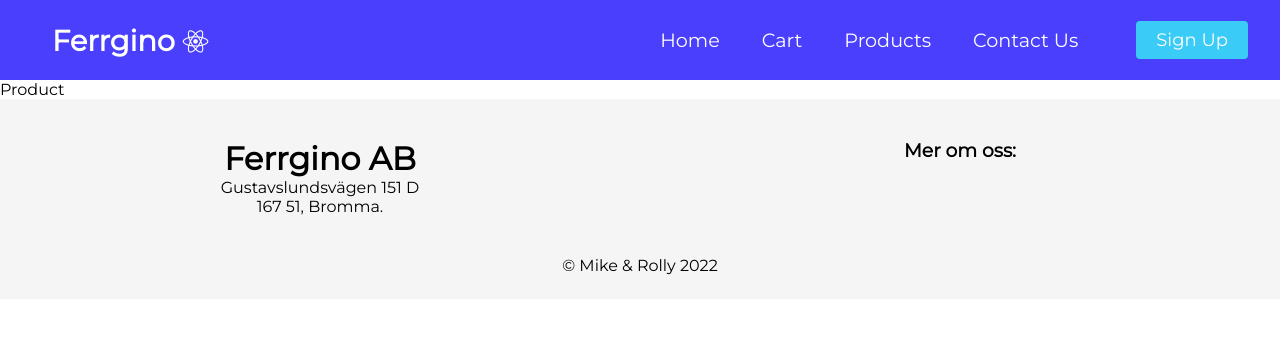
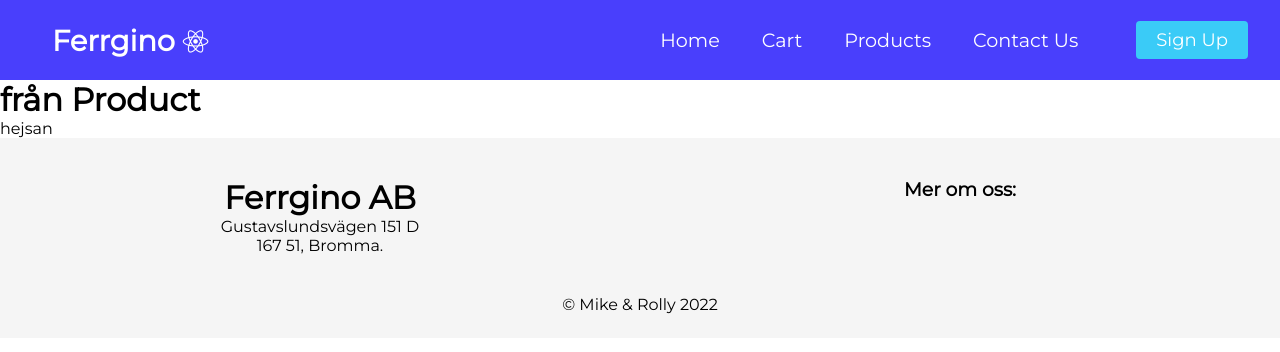
Before and after one commit to abdullahmehboob20s/ReactShopGrupp10, a React (Create React App) app: page / in a window 1280 px wide. Shown: the top 352 px of the page. Built offline with nearby package versions, Linux system fonts and the light colour scheme; no server answers.

Commit message:
1st product

```diff
--- a/src/pages/Product.js
+++ b/src/pages/Product.js
@@ -1,8 +1,30 @@
-import React from 'react'
+import React, {useState, useEffect} from 'react';
+import {useParams} from 'react-router-dom';
 
 function Product() {
+  const [product, setProduct] = useState({});
+  const params = useParams();
+  const fetchCarData = async () => {
+    try {
+      const response = await fetch('https://codexplained.se/cars.php' + params.id);
+      const data = await response.json();
+      console.log(data);
+
+      setProduct(data)
+    } catch(error) {
+      console.log(error);
+    }
+  }
+
+  useEffect(() => {
+    fetchCarData();
+  }, []);
+
   return (
-    <div>Product</div>
+    <div>
+      <h1>från Product {params.id}</h1>
+      <p>hejsan</p>
+    </div>
   )
 }
 
```
